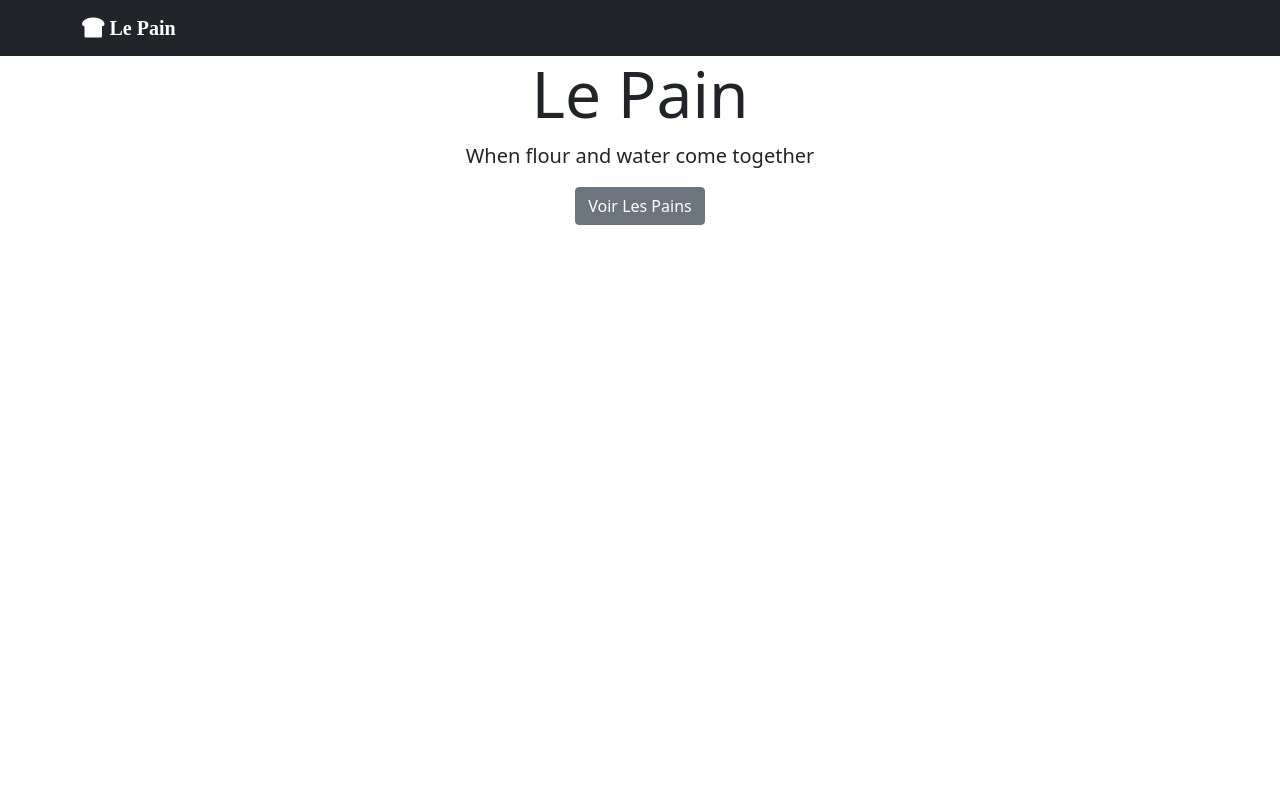
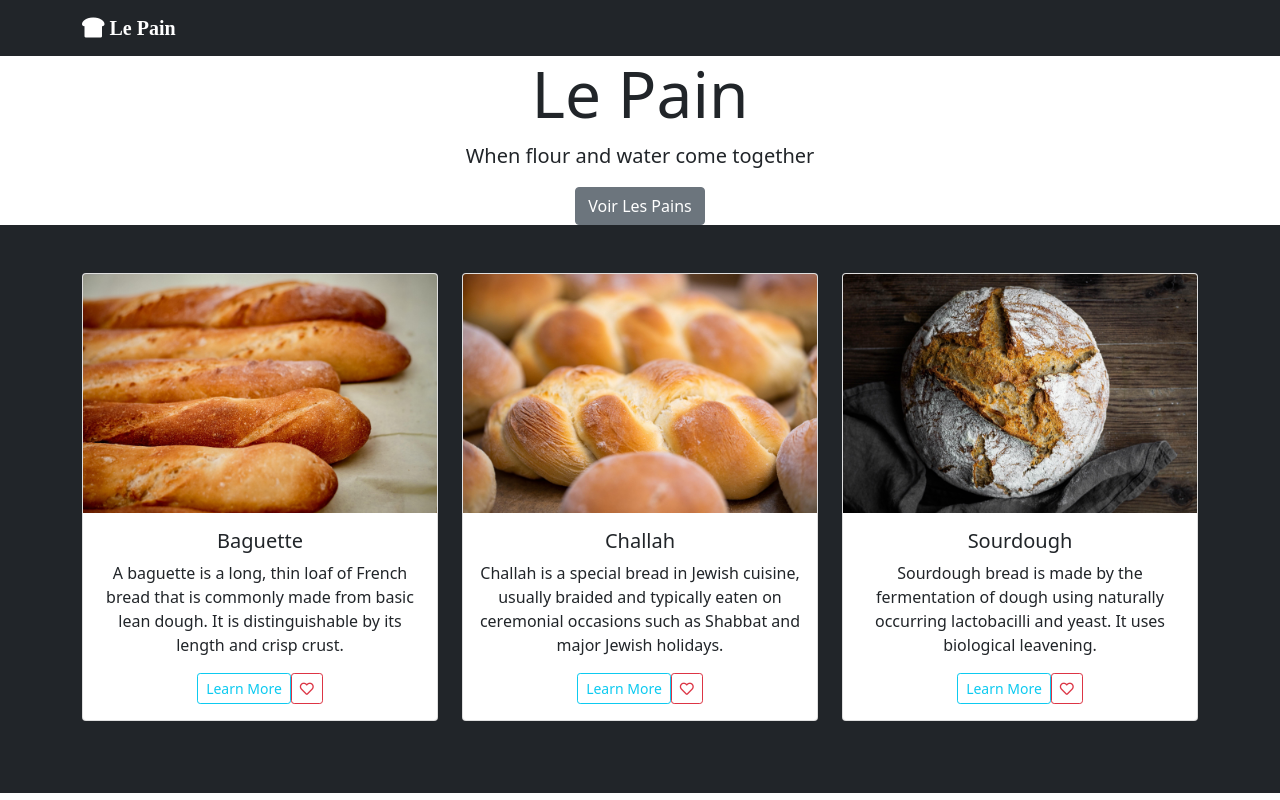
Before and after one commit to DaveAndrewz/LePain, a plain HTML site: page index.html in a window 1280 px wide. Drawn offline with nearby package versions, Linux system fonts and the light colour scheme.

Commit message:
Created the showcase card gallery, centralised the text and icons in the cards.

```diff
--- a/index.html
+++ b/index.html
@@ -1,22 +1,34 @@
 <!DOCTYPE html>
 <html lang="en">
   <head>
-    <meta charset="UTF-8">
-    <meta http-equiv="X-UA-Compatible" content="IE=edge">
-    <meta name="viewport" content="width=device-width, initial-scale=1.0">
-    <meta name="description" content="Le Pain | When flour and water come together">
-    <meta name="author" content="Dave Andrew">
+    <meta charset="UTF-8" />
+    <meta http-equiv="X-UA-Compatible" content="IE=edge" />
+    <meta name="viewport" content="width=device-width, initial-scale=1.0" />
+    <meta
+      name="description"
+      content="Le Pain | When flour and water come together"
+    />
+    <meta name="author" content="Dave Andrew" />
     <!-- FONT AWESOME LINK -->
-    <link rel="stylesheet" href="https://cdnjs.cloudflare.com/ajax/libs/font-awesome/5.15.4/css/all.min.css" integrity="sha512-1ycn6IcaQQ40/MKBW2W4Rhis/DbILU74C1vSrLJxCq57o941Ym01SwNsOMqvEBFlcgUa6xLiPY/NS5R+E6ztJQ==" crossorigin="anonymous" referrerpolicy="no-referrer" />
+    <link
+      rel="stylesheet"
+      href="https://cdnjs.cloudflare.com/ajax/libs/font-awesome/5.15.4/css/all.min.css"
+      integrity="sha512-1ycn6IcaQQ40/MKBW2W4Rhis/DbILU74C1vSrLJxCq57o941Ym01SwNsOMqvEBFlcgUa6xLiPY/NS5R+E6ztJQ=="
+      crossorigin="anonymous"
+      referrerpolicy="no-referrer"
+    />
     <!-- BOOTSTRAP LINK -->
-<link href="https://cdn.jsdelivr.net/npm/bootstrap@5.1.1/dist/css/bootstrap.min.css" rel="stylesheet" integrity="sha384-F3w7mX95PdgyTmZZMECAngseQB83DfGTowi0iMjiWaeVhAn4FJkqJByhZMI3AhiU" crossorigin="anonymous">
+    <link
+      href="https://cdn.jsdelivr.net/npm/bootstrap@5.1.1/dist/css/bootstrap.min.css"
+      rel="stylesheet"
+      integrity="sha384-F3w7mX95PdgyTmZZMECAngseQB83DfGTowi0iMjiWaeVhAn4FJkqJByhZMI3AhiU"
+      crossorigin="anonymous"
+    />
     <!-- MY CUSTOM CSS STYLESHEET -->
-    <link rel="stylesheet" href="style.css">
+    <link rel="stylesheet" href="style.css" />
     <title>Le Pain</title>
   </head>
   <body>
-
-
     <!-- START OF NAV BAR SECTION -->
 
     <!-- The "sticky-top" class will set the sticky position style to the element (The nav element in this case)  -->
@@ -29,19 +41,115 @@
       </div>
     </nav>
 
+    <!-- ---------------------- -->
     <!-- END OF NAV BAR SECTION -->
+    <!-- ---------------------- -->
 
-
+    <!-- ------------------------- -->
     <!-- START OF SHOWCASE SECTION -->
+    <!-- ------------------------ -->
 
     <!-- The"flex-column" class changes the flex direction from row to column -->
-  <section id="showcase" class="d-flex flex-column text-center justify-content-center align-items-center m-0">
+    <section
+      id="showcase"
+      class="
+        d-flex
+        flex-column
+        text-center
+        justify-content-center
+        align-items-center
+        m-0
+      "
+    >
       <h1 class="display-3">Le Pain</h1>
       <p class="lead">When flour and water come together</p>
       <a href="#gallery" class="btn btn-secondary">Voir Les Pains</a>
     </section>
 
+    <!-- ------------------------ -->
     <!-- END OF SHOWCASE SECTION -->
+    <!-- ----------------------- -->
+
+
+    <!-- ------------------------ -->
+    <!-- START OF GALLERY SECTION -->
+    <!-- ------------------------ -->
+
+    <section id="gallery" class="bg-dark p-5">
+      <div class="container">
+        <div class="row">
+
+            <!-- ------- -->
+            <!-- Card 01 -->
+            <!-- ------- -->
+
+            <section class="mb-4 col-lg-4">
+                <div class="card">
+                    <img src="Images/baguette.jpg" class="card-img-top" alt="Baguette Bread"/>
+                    <div class="card-body">
+                        <h5 class="card-title text-center">Baguette</h5>
+                        <p class="card-text text-center">
+                            A baguette is a long, thin loaf of French bread that is commonly made from basic lean dough. It is distinguishable by its length and crisp crust.
+                        </p>
+                        <section class="d-flex justify-content-center">
+                            <a href="https://en.wikipedia.org/wiki/Baguette" class="btn btn-outline-info btn-sm">Learn More</a>
+                            <a href="#" class="btn btn-outline-danger btn-sm">
+                                <i class="far fa-heart"></i>
+                            </a>
+                        </section>
+                    </div>
+                </div>
+            </section>
+
+            <!-- ------- -->
+            <!-- Card 02 -->
+            <!-- ------- -->
+
+            <section class="mb-4 col-lg-4">
+            <div class="card">
+                <img
+                  src="Images/challah.jpg" class="card-img-top" alt="Challah Bread"/>
+                <div class="card-body">
+                  <h5 class="card-title text-center">Challah</h5>
+                  <p class="card-text text-center">
+                    Challah is a special bread in Jewish cuisine, usually braided and typically eaten on ceremonial occasions such as Shabbat and major Jewish holidays.
+                  </p>
+                  <section class="d-flex justify-content-center">
+                  <a href="https://en.wikipedia.org/wiki/Challah" class="btn btn-outline-info btn-sm">Learn More</a>
+                  <a href="#" class="btn btn-outline-danger btn-sm">
+                      <i class="far fa-heart"></i>
+                  </a>
+                  </section>
+                </div>
+            </div>
+            </section>
+
+              <!-- ------- -->
+              <!-- Card 03 -->
+              <!-- ------- -->
+
+            <section class="mb-4 col-lg-4">
+            <div class="card">
+                <img
+                  src="Images/sourdough.jpg" class="card-img-top" alt="Sourdough Bread"/>
+                <div class="card-body">
+                  <h5 class="card-title text-center">Sourdough</h5>
+                  <p class="card-text text-center">
+                    Sourdough bread is made by the fermentation of dough using naturally occurring lactobacilli and yeast. It uses biological leavening.
+                  </p>
+                  <section class="d-flex justify-content-center">
+                  <a href="https://en.wikipedia.org/wiki/Sourdough" class="btn btn-outline-info btn-sm">Learn More</a>
+                  <a href="#" class="btn btn-outline-danger btn-sm">
+                      <i class="far fa-heart"></i>
+                  </a>
+                  </section>
+                </div>
+            </div>
+            </section>
+
+              <!-- ----------------------- -->
+              <!-- END OF SHOWCASE SECTION -->
+              <!-- ----------------------- -->
 
 
 
@@ -55,23 +163,17 @@
 
 
 
-
-
-
-
-
-
-
-
-
-
-
-
-
-
+          </section>
+        </div>
+      </div>
+    </section>
 
     <!-- SCRIPTS BELOW HERE -->
     <!-- BOOTSTRAP JAVASCRIPT BUNDLE WITH POPPER -->
-<script src="https://cdn.jsdelivr.net/npm/bootstrap@5.1.1/dist/js/bootstrap.bundle.min.js" integrity="sha384-/bQdsTh/da6pkI1MST/rWKFNjaCP5gBSY4sEBT38Q/9RBh9AH40zEOg7Hlq2THRZ" crossorigin="anonymous"></script>
+    <script
+      src="https://cdn.jsdelivr.net/npm/bootstrap@5.1.1/dist/js/bootstrap.bundle.min.js"
+      integrity="sha384-/bQdsTh/da6pkI1MST/rWKFNjaCP5gBSY4sEBT38Q/9RBh9AH40zEOg7Hlq2THRZ"
+      crossorigin="anonymous"
+    ></script>
   </body>
 </html>
```
Lines whose indentation alone changed are shown as unchanged.
